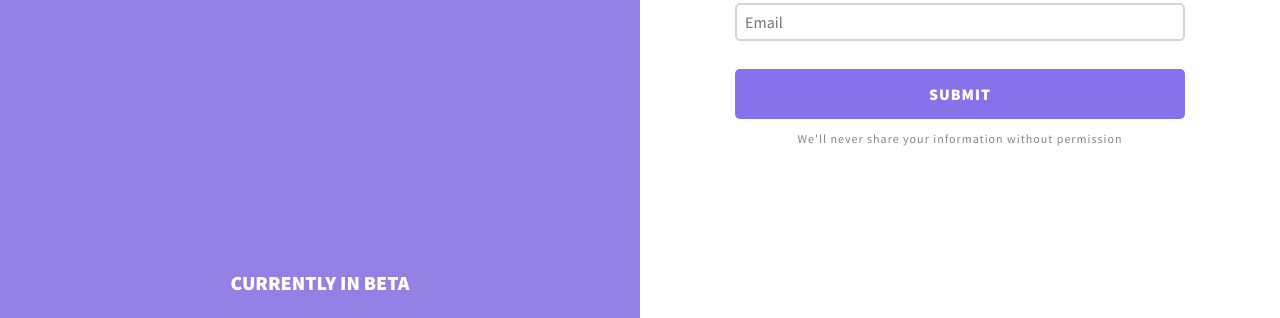
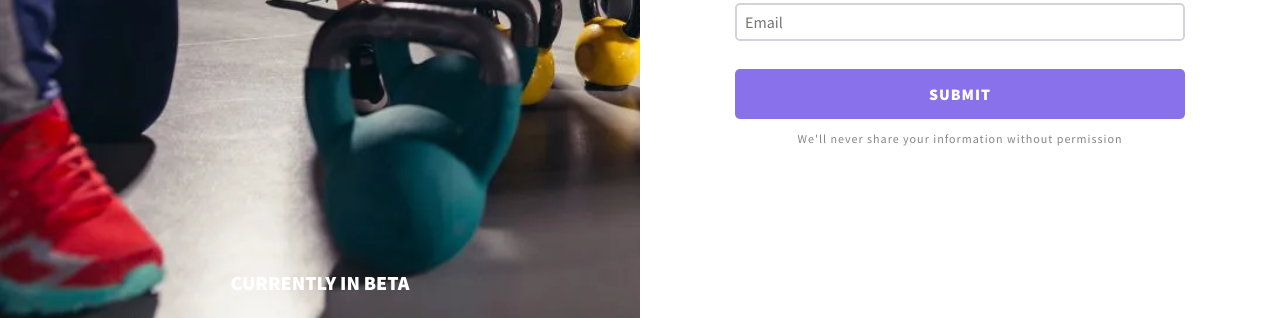
Before and after one commit to ImPhame/Reactive-splash-page, a website built with Vite: page index.html in a window 1280 px wide. Shown: the part 482-800 px from the top of the page. Built offline with nearby package versions, Linux system fonts and the light colour scheme; files whose address does not match are found by name.

Commit message:
uploaded correct files

```diff
--- a/styles.css
+++ b/styles.css
@@ -80,7 +80,7 @@ p {
     min-height: 250px;
     text-align: center;
     color: #fff;
-    background: #9480e4 url("images/bootcamp");
+    background: #9480e4 url("images/bootcamp.jpg");
     background-size: cover;
     padding-bottom: 1.5em;
 }
```
Also changed, not shown: images/bootcamp.jpg (added).
